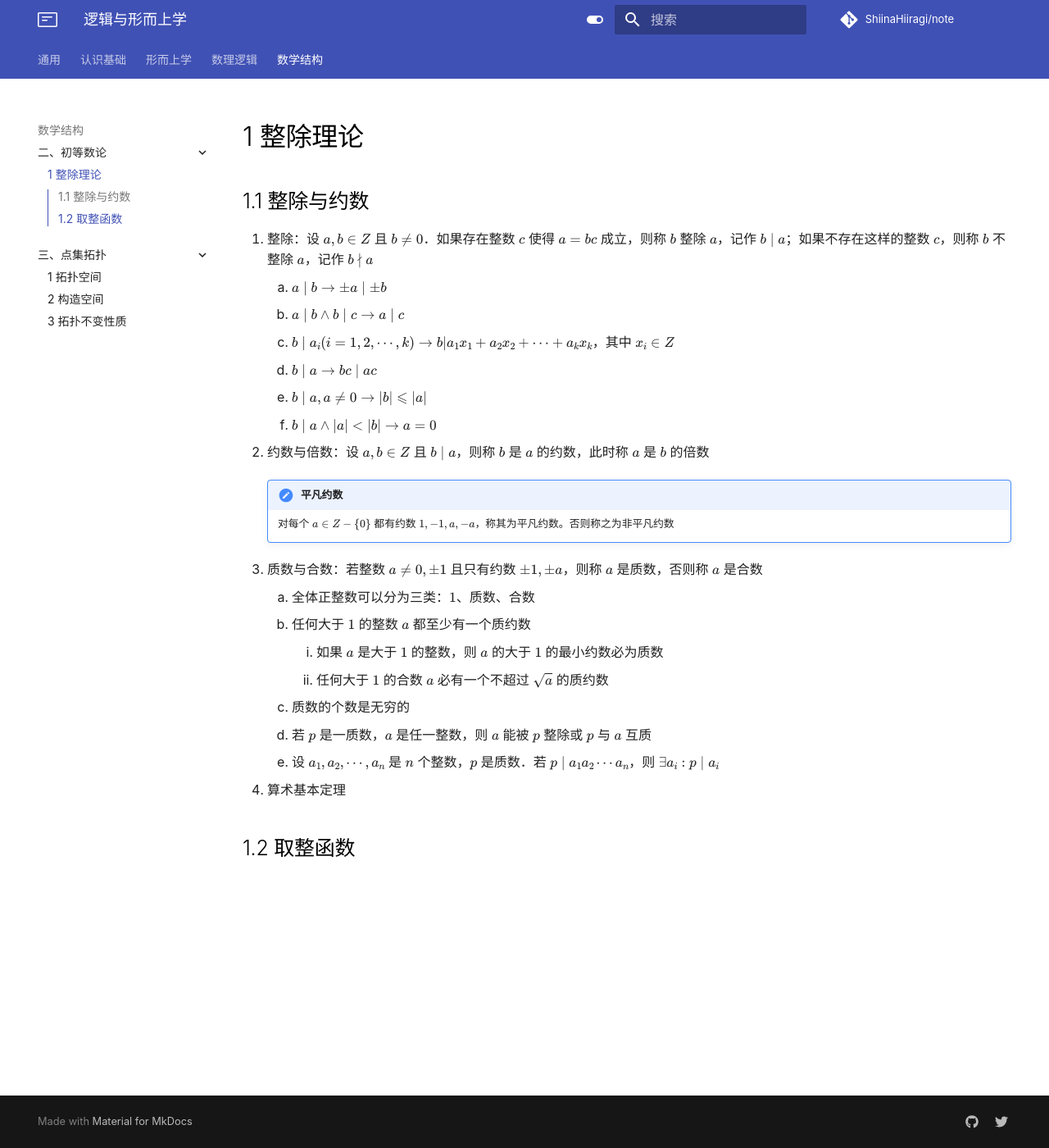
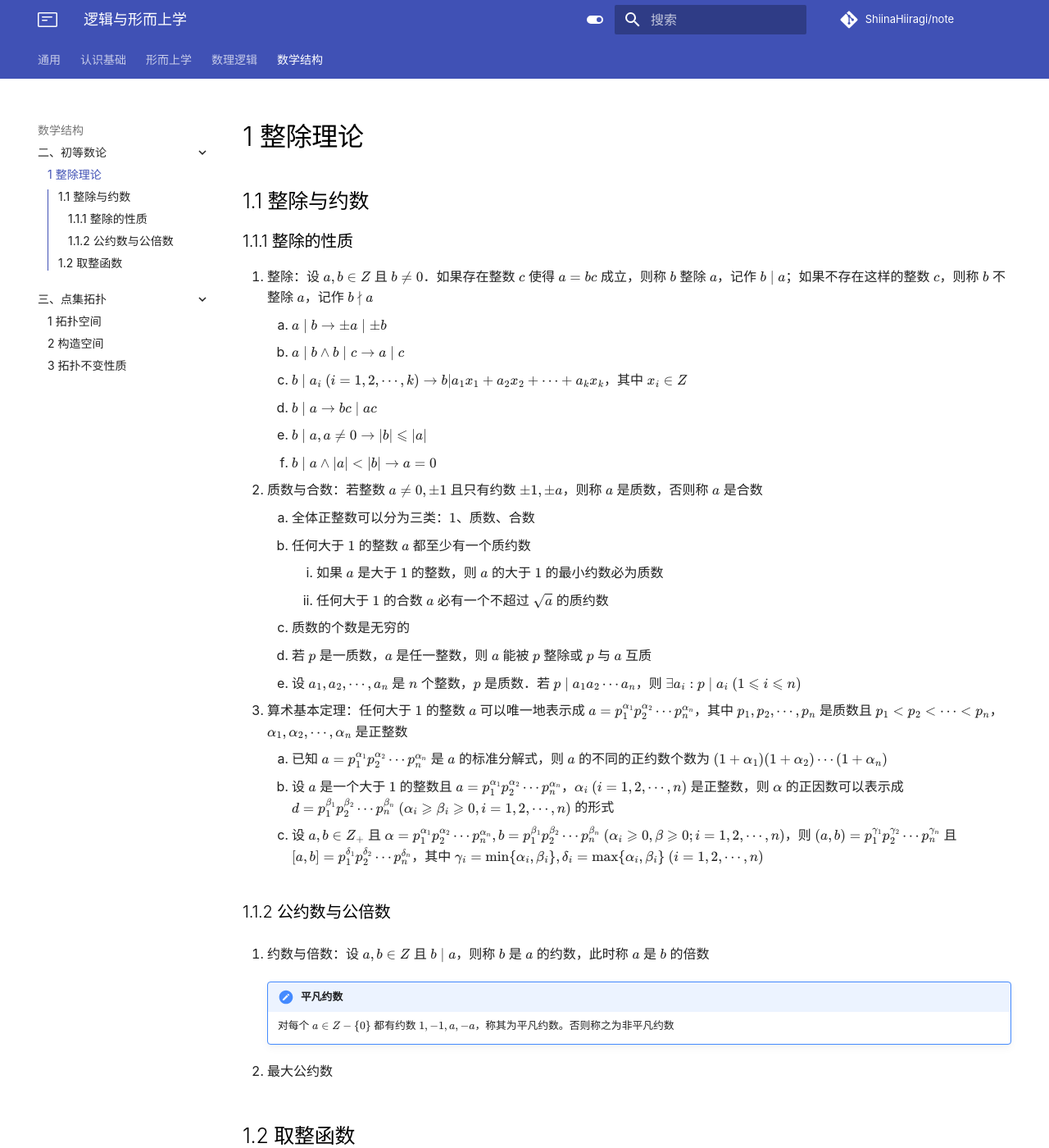
Before and after one commit to ShiinaHiiragi/note, an MkDocs documentation site: the page built from docs/math/num/div.md, in a window 1280 px wide and 1400 px high. Shown: the whole window at 82% size. Built offline with MkDocs 1.6.1 and Material for MkDocs 9.7.7, drawn with Linux system fonts in a browser that asks for light colours; comment, search, counter and statistics services are not loaded.

Commit message:
more div

```diff
--- a/docs/math/num/div.md
+++ b/docs/math/num/div.md
@@ -1,26 +1,33 @@
 # 1 整除理论
 
 ## 1.1 整除与约数
+### 1.1.1 整除的性质
 1. 整除：设 $a, b \in Z$ 且 $b \neq 0$．如果存在整数 $c$ 使得 $a = bc$ 成立，则称 $b$ 整除 $a$，记作 $b \mid a$；如果不存在这样的整数 $c$，则称 $b$ 不整除 $a$，记作 $b \nmid a$
     1. $a \mid b \to \pm a \mid \pm b$
     2. $a \mid b \wedge b \mid c \to a \mid c$
-    3. $b \mid a_i(i = 1, 2, \cdots, k) \to b | a_1x_1 + a_2x_2 + \cdots + a_kx_k$，其中 $x_i \in Z$
+    3. $b \mid a_i \ (i = 1, 2, \cdots, k) \to b | a_1x_1 + a_2x_2 + \cdots + a_kx_k$，其中 $x_i \in Z$
     4. $b \mid a \to bc \mid ac$
     5. $b \mid a, a \neq 0 \to |b| \leqslant |a|$
     6. $b \mid a \wedge |a| < |b| \to a = 0$
-2. 约数与倍数：设 $a, b\in Z$ 且 $b \mid a$，则称 $b$ 是 $a$ 的约数，此时称 $a$ 是 $b$ 的倍数
-
-    !!! note "平凡约数"
-        对每个 $a \in Z - \{0\}$ 都有约数 $1, -1, a, -a$，称其为平凡约数。否则称之为非平凡约数
-
-3. 质数与合数：若整数 $a \neq 0, \pm 1$ 且只有约数 $\pm 1, \pm a$，则称 $a$ 是质数，否则称 $a$ 是合数
+2. 质数与合数：若整数 $a \neq 0, \pm 1$ 且只有约数 $\pm 1, \pm a$，则称 $a$ 是质数，否则称 $a$ 是合数
     1. 全体正整数可以分为三类：$1$、质数、合数
     2. 任何大于 $1$ 的整数 $a$ 都至少有一个质约数
         1. 如果 $a$ 是大于 $1$ 的整数，则 $a$ 的大于 $1$ 的最小约数必为质数
         2. 任何大于 $1$ 的合数 $a$ 必有一个不超过 $\sqrt a$ 的质约数
     3. 质数的个数是无穷的
     4. 若 $p$ 是一质数，$a$ 是任一整数，则 $a$ 能被 $p$ 整除或 $p$ 与 $a$ 互质
-    5. 设 $a_1, a_2, \cdots, a_n$ 是 $n$ 个整数，$p$ 是质数．若 $p \mid a_1 a_2 \cdots a_n$，则 $\exists a_i: p \mid a_i$
-4. 算术基本定理
+    5. 设 $a_1, a_2, \cdots, a_n$ 是 $n$ 个整数，$p$ 是质数．若 $p \mid a_1 a_2 \cdots a_n$，则 $\exists a_i: p \mid a_i \ (1 \leqslant i \leqslant n)$
+3. 算术基本定理：任何大于 $1$ 的整数 $a$ 可以唯一地表示成 $a = p_1^{\alpha_1} p_2^{\alpha_2} \cdots p_n^{\alpha_n}$，其中 $p_1, p_2, \cdots, p_n$ 是质数且 $p_1 < p_2 < \cdots < p_n$，$\alpha_1, \alpha_2, \cdots, \alpha_n$ 是正整数
+    1. 已知 $a = p_1^{\alpha_1} p_2^{\alpha_2} \cdots p_n^{\alpha_n}$ 是 $a$ 的标准分解式，则 $a$ 的不同的正约数个数为 $(1 + \alpha_1) (1 + \alpha_2) \cdots (1 + \alpha_n)$
+    2. 设 $a$ 是一个大于 $1$ 的整数且 $a = p_1^{\alpha_1} p_2^{\alpha_2} \cdots p_n^{\alpha_n}$，$\alpha_i \ (i = 1, 2, \cdots, n)$ 是正整数，则 $\alpha$ 的正因数可以表示成 $d = p_1^{\beta_1} p_2^{\beta_2} \cdots p_n^{\beta_n} \ (\alpha_i \geqslant \beta_i \geqslant 0, i = 1, 2, \cdots, n)$ 的形式
+    3. 设 $a, b \in Z_+$ 且 $\alpha = p_1^{\alpha_1} p_2^{\alpha_2} \cdots p_n^{\alpha_n}, b = p_1^{\beta_1} p_2^{\beta_2} \cdots p_n^{\beta_n} \ (\alpha_i \geqslant 0, \beta \geqslant 0; i = 1, 2, \cdots, n)$，则 $(a, b) = p_1^{\gamma_1} p_2^{\gamma_2} \cdots p_n^{\gamma_n}$ 且 $[a, b] = p_1^{\delta_1} p_2^{\delta_2} \cdots p_n^{\delta_n}$，其中 $\gamma_i = \min\{\alpha_i, \beta_i\}, \delta_i = \max\{\alpha_i, \beta_i\} \ (i = 1, 2, \cdots, n)$
+
+### 1.1.2 公约数与公倍数
+1. 约数与倍数：设 $a, b\in Z$ 且 $b \mid a$，则称 $b$ 是 $a$ 的约数，此时称 $a$ 是 $b$ 的倍数
+
+    !!! note "平凡约数"
+        对每个 $a \in Z - \{0\}$ 都有约数 $1, -1, a, -a$，称其为平凡约数。否则称之为非平凡约数
+
+2. 最大公约数
 
 ## 1.2 取整函数
```
